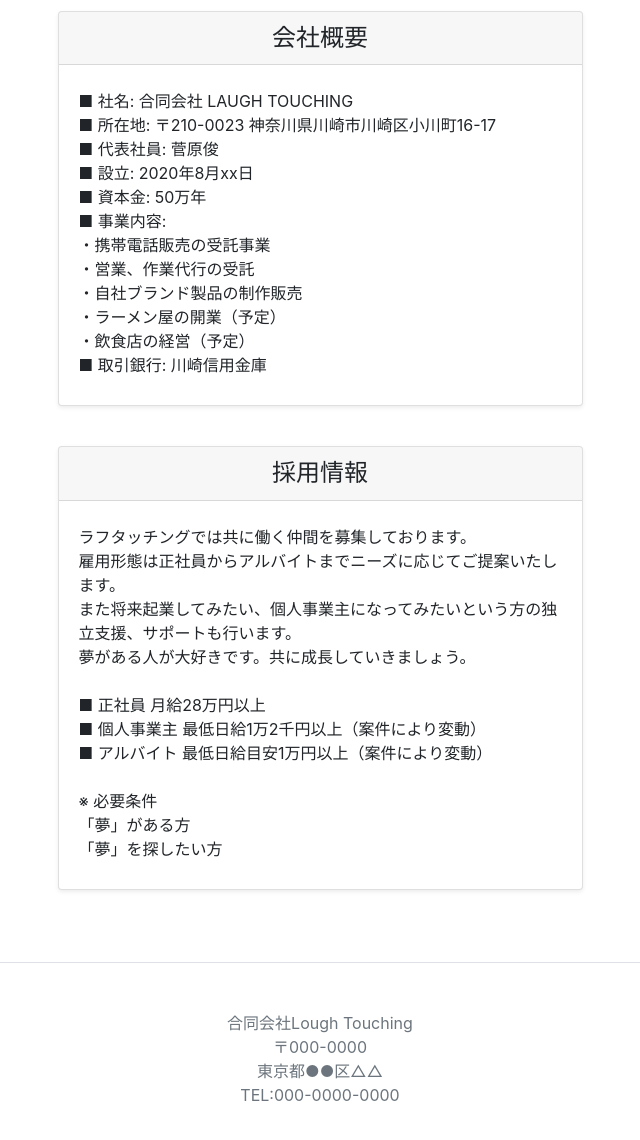
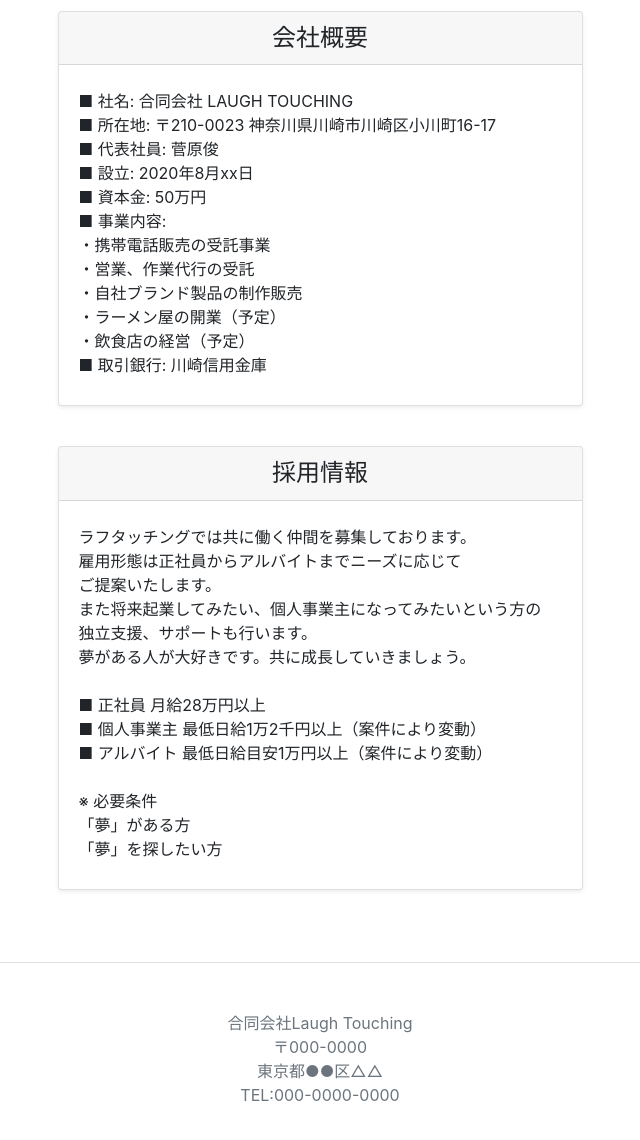
Before and after one commit to Dosa2021/LT, a plain HTML site: page LT-b.html in a window 1280 px wide. Shown: the part 1216-2356 px from the top of the page, without its empty margins (320-960 px from the left). Drawn offline with nearby package versions, Linux system fonts and the light colour scheme.

Commit message:
Update LT-b.html

```diff
--- a/LT-b.html
+++ b/LT-b.html
@@ -25,7 +25,7 @@
   </head>
   <body>
     <div class="d-flex flex-column flex-md-row align-items-center p-3 px-md-4 mb-3 bg-white border-bottom shadow-sm">
-      <h5 class="my-0 mr-md-auto font-weight-normal">Lough Touching</h5>
+      <h5 class="my-0 mr-md-auto font-weight-normal">Laugh Touching</h5>
       <nav class="my-2 my-md-0 mr-md-3">
         <a class="p-2 text-dark" href="#Company">会社概要</a>
         <a class="p-2 text-dark" href="#Recruit">採用情報</a>
@@ -47,7 +47,8 @@
           </div>
           <div class="body">
             <ul class="list-unstyled mt-1 mb-2 text-center">
-              <li>"LOUGH"は"笑い"という意味の英語で、"TOUCHING"は"感動"という意味と、"接する"という意味があります。弊社ラフタッチングでは、関わっていただくお客様、お取引先様、同じ思いを持つ仲間へ、</li>
+              <li>"LAUGH"は"笑い"という意味の英語で、"TOUCHING"は"感動"という意味と、"接する"という意味があります。弊社ラフタッチングでは、関わって</li>
+              <li>いただくお客様、お取引先様、同じ思いを持つ仲間へ、</li>
               <li>「笑顔と感動をお届けできるように接していく。」</li>
               <li>そんな会社を目指しております。</li>
               <br>
@@ -73,7 +74,7 @@
               <li>■ 所在地:   〒210-0023 神奈川県川崎市川崎区小川町16-17</li>
               <li>■ 代表社員:  菅原俊</li>
               <li>■ 設立:     2020年8月xx日</li>
-              <li>■ 資本金:   50万年</li>
+              <li>■ 資本金:   50万円</li>
               <li>■ 事業内容:</li>
               <li>           ・携帯電話販売の受託事業</li>
               <li>           ・営業、作業代行の受託</li>
@@ -94,8 +95,10 @@
           <div class="card-body">
             <ul class="list-unstyled mt-1 mb-2">
               <li>ラフタッチングでは共に働く仲間を募集しております。</li>
-              <li>雇用形態は正社員からアルバイトまでニーズに応じてご提案いたします。</li>
-              <li>また将来起業してみたい、個人事業主になってみたいという方の独立支援、サポートも行います。</li>
+              <li>雇用形態は正社員からアルバイトまでニーズに応じて</li>
+              <li>ご提案いたします。</li>
+              <li>また将来起業してみたい、個人事業主になってみたいという方の</li>
+              <li>独立支援、サポートも行います。</li>
               <li>夢がある人が大好きです。共に成長していきましょう。</li>
               <br>
               <li>■ 正社員 月給28万円以上</li>
@@ -114,7 +117,7 @@
         <div class="row">
           <div class="col-12 col-md text-center">
             <ul class="list-unstyled text-small text-center">
-              <li><a class="text-muted" href="#">合同会社Lough Touching</a></li>
+              <li><a class="text-muted" href="#">合同会社Laugh Touching</a></li>
               <li><a class="text-muted" href="#">〒000-0000</a></li>
               <li><a class="text-muted" href="#">東京都●●区△△</a></li>
               <li><a class="text-muted" href="#"></a></li>
```
